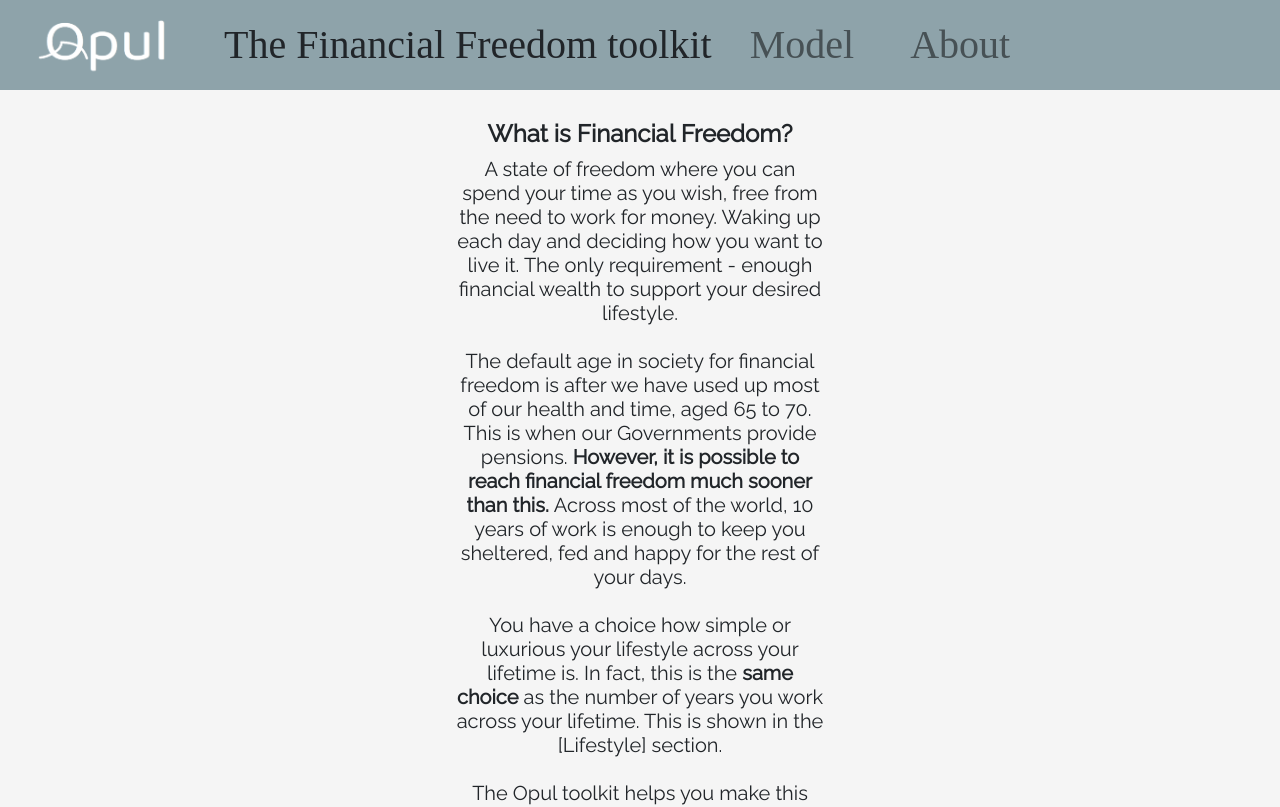
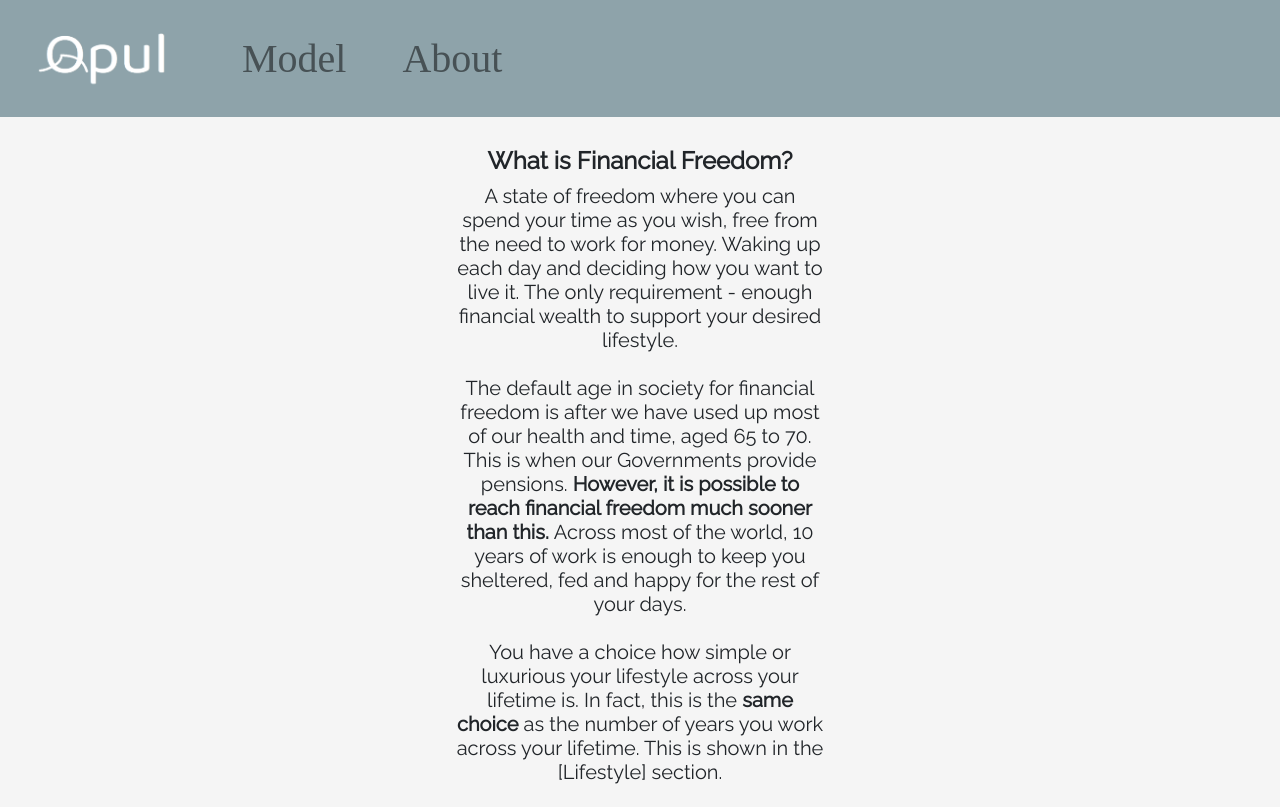
Before and after one commit to Kris-os/fire, a React (Create React App) app: page / in a window 1280 px wide. Shown: the top 807 px of the page. Built offline with nearby package versions, Linux system fonts and the light colour scheme; a web font is replaced by a local one.

Commit message:
NavBar some improvements

```diff
--- a/src/App.css
+++ b/src/App.css
@@ -38,7 +38,6 @@
 }
 
 .navbar {
-  height: 90px;
   font-family: "Baloo Paaji 2";
   font-size: 40px;
   font-weight: 400;
--- a/src/components/Header.jsx
+++ b/src/components/Header.jsx
@@ -7,8 +7,7 @@
   state = {};
   render() {
     return (
-      <div>
-        <Navbar bg="dark">
+      <Navbar bg="dark" expand="lg">
         <Navbar.Brand>
           <Nav.Link as={Link} to="/">
             <img
@@ -20,9 +19,9 @@
             />
           </Nav.Link>
         </Navbar.Brand>
-          {/* //<Navbar.Toggle aria-controls="basic-navbar-nav" /> */}
+        <Navbar.Toggle aria-controls="basic-navbar-nav" />
         <Navbar.Collapse id="basic-navbar-nav">
-            <div>&nbsp;&nbsp;The Financial Freedom toolkit</div>
+          {/* <Navbar.Text>&nbsp;&nbsp;The Financial Freedom toolkit</Navbar.Text> */}
 
           <Nav className="mr-auto">
             <Nav.Link as={Link} to="/model">
@@ -34,7 +33,6 @@
           </Nav>
         </Navbar.Collapse>
       </Navbar>
-      </div>
     );
   }
 }
```
Lines whose indentation alone changed are shown as unchanged.
